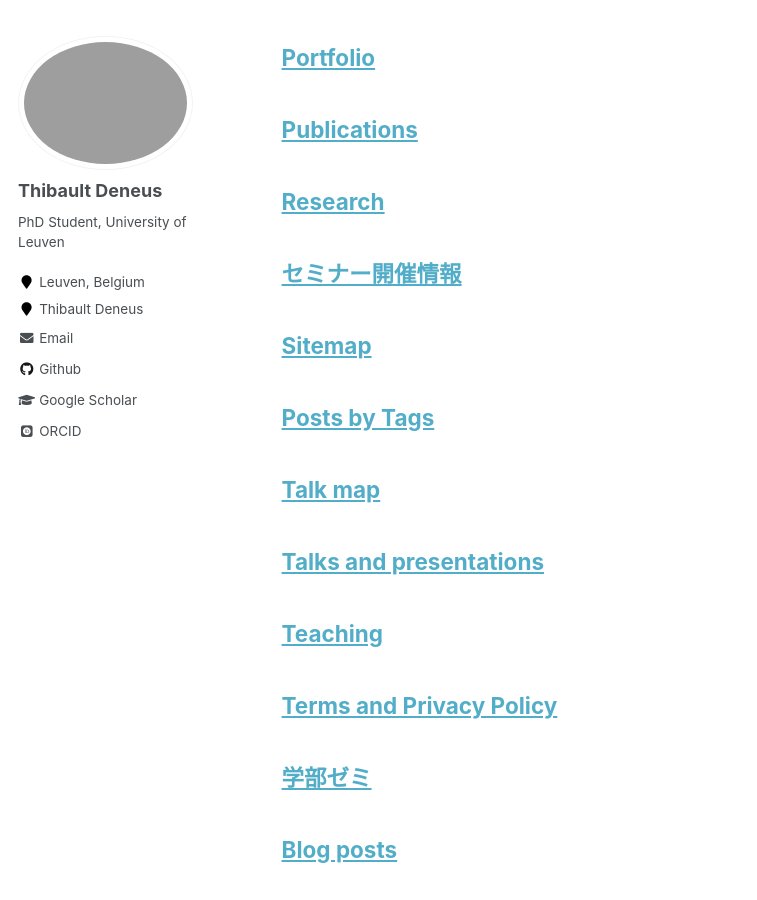
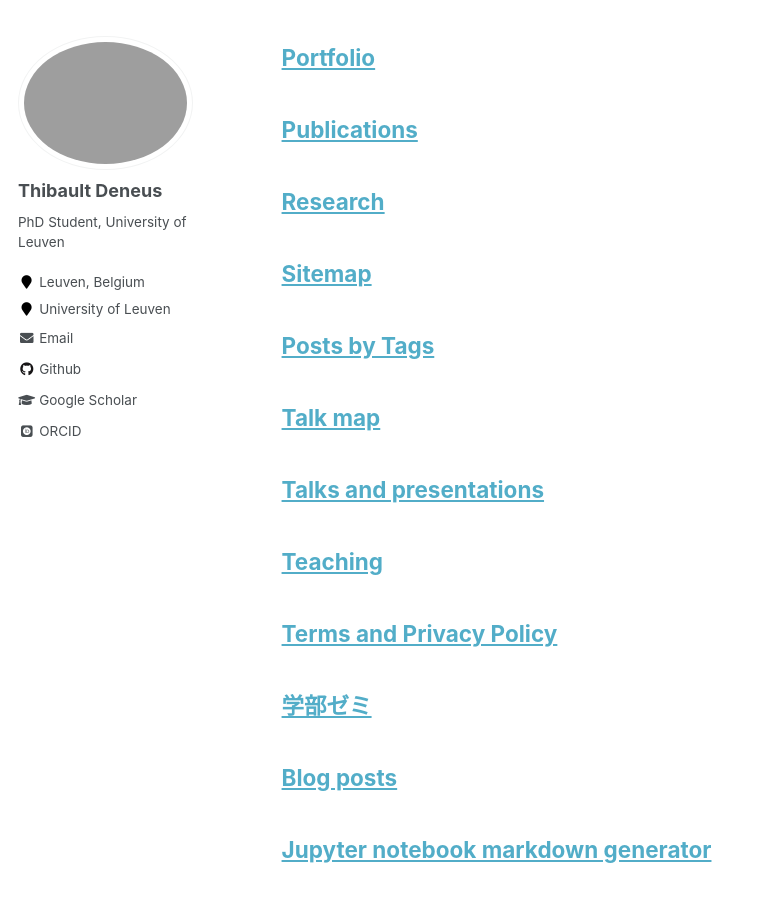
Before and after one commit to ThibaultDeneus/thibaultdeneus.github.io, a Jekyll site: the page built from _pages/archive-layout-with-content.md, in a window 1280 px wide and 900 px high, scrolled down 5507 px. Shown: the whole window, without its empty margins (0-757 px from the left). Built offline with Jekyll 4.4.1, drawn with Linux system fonts in a browser that asks for light colours; some web fonts are replaced.

Commit message:
Changed pages

```diff
--- a/_config.yml
+++ b/_config.yml
@@ -84,7 +84,7 @@
   avatar           : "profile.png"
   bio              : "PhD Student, University of Leuven"
   location         : "Leuven, Belgium"
-  employer         : "Thibault Deneus"
+  employer         : "University of Leuven"
   pubmed           :
   googlescholar    : "https://scholar.google.com/citations?user=stCnU_YAAAAJ&hl=nl&oi=ao"
   email            : "thibault.deneus@kuleuven.be"
--- a/_pages/seminars.md
+++ /dev/null
@@ -1,10 +0,0 @@
----
-layout: archive
-title: "セミナー開催情報"
-permalink: /seminars/
-author_profile: true
-redirect_from:
-  - /seminars
-  - /seminar
-  - /seminar/
----
```
